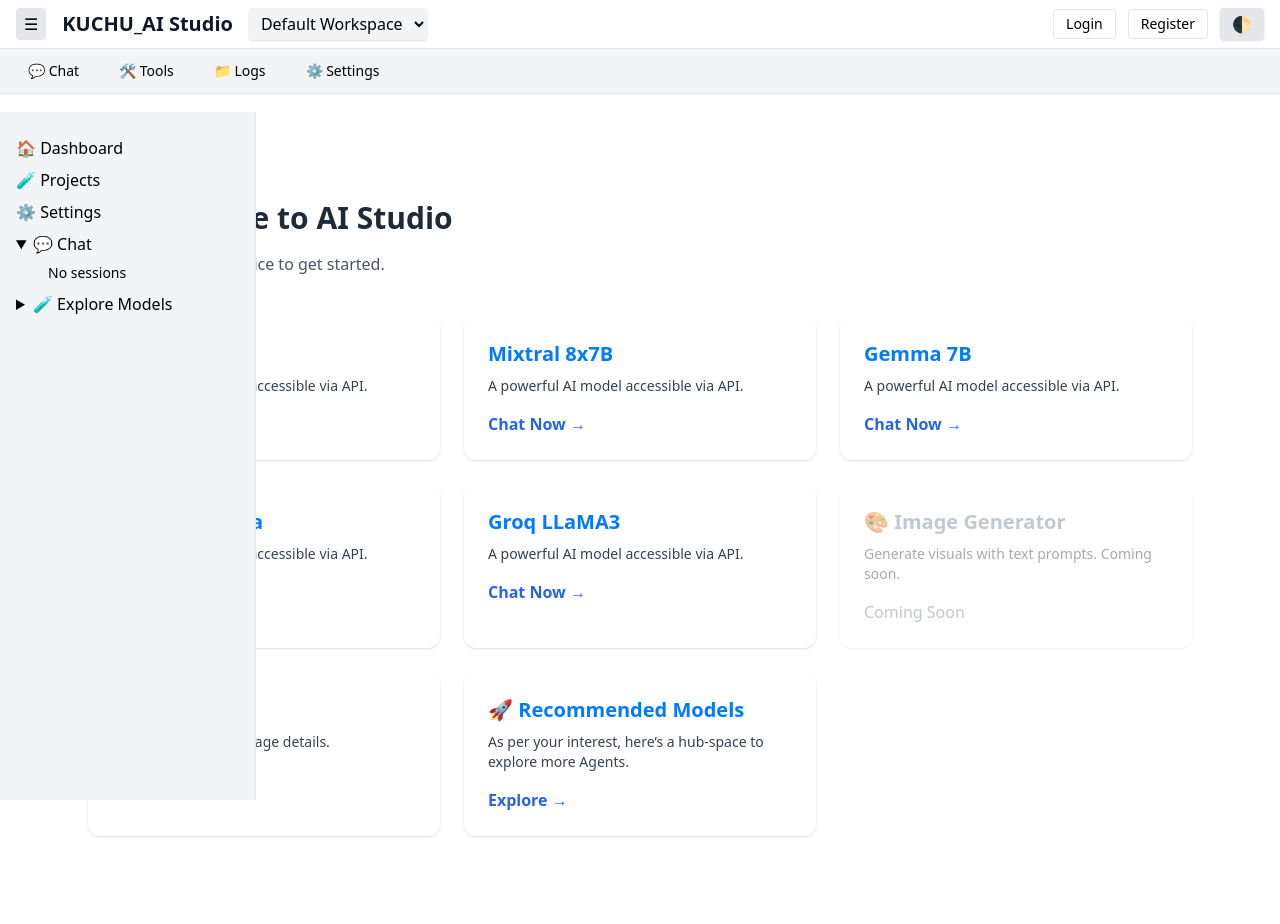
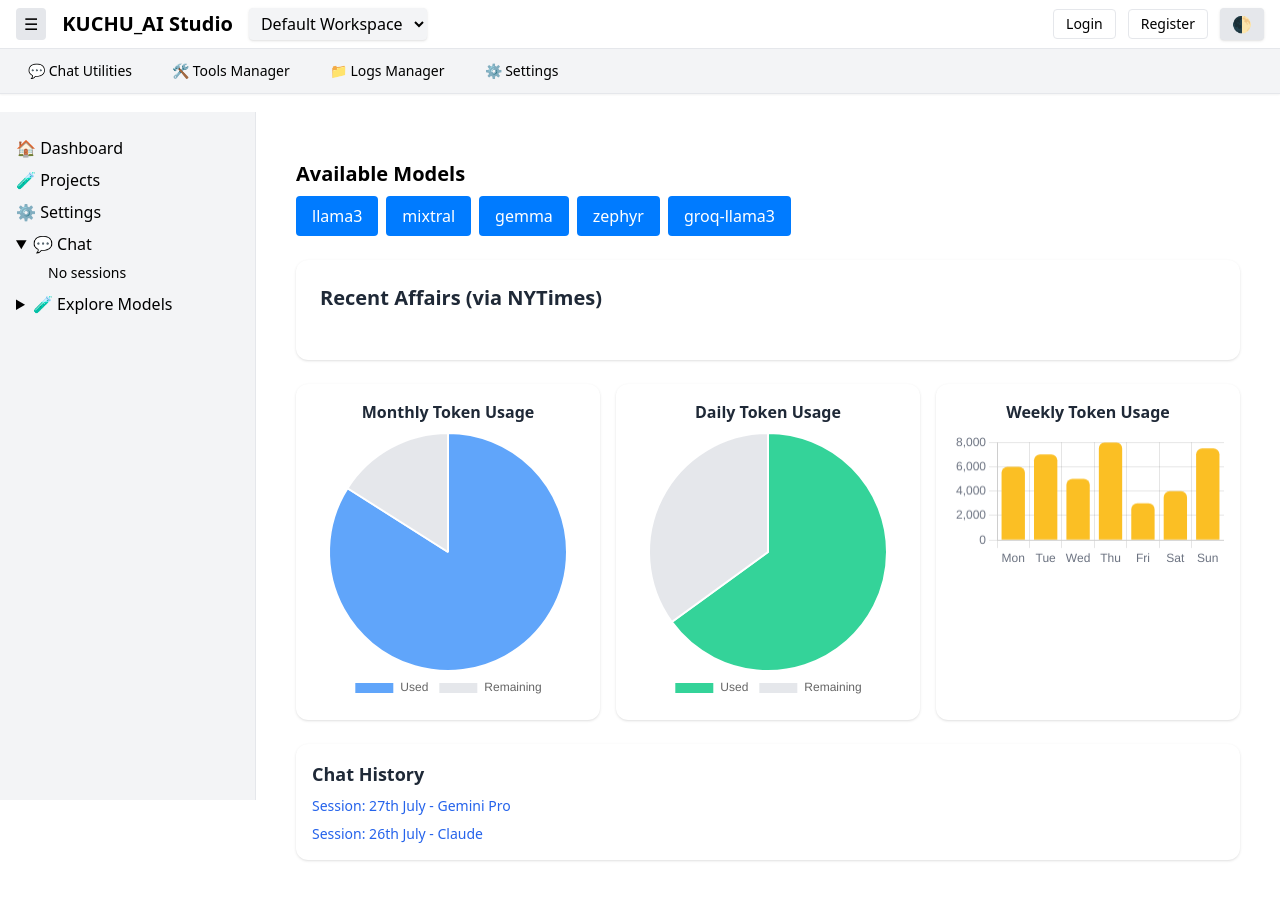
Before and after one commit to deb9911/AI-Studio, a FastAPI app: page / in a window 1280 px wide. After the commit the page ends 861 px from the top, so only its background shows below. Run offline with FastAPI, Linux system fonts and the light colour scheme; data that the repository does not hold is empty; parts of the project's set-up code (start-up, migrations or seed data) failed here and were passed over; some libraries are stand-ins or nearby versions.

Commit message:
Dashboard updated.

```diff
--- a/chat_client/generic_model_config.py
+++ b/chat_client/generic_model_config.py
@@ -7,8 +7,8 @@
 
 load_dotenv(dotenv_path=os.path.join(os.path.dirname(os.path.dirname(__file__)), ".env"))
 
-TOGETHER_API_KEY = os.getenv("together-api")
-TOGETHER_BASE_URL = os.getenv("together-url")
+TOGETHER_API_KEY = os.getenv("TOGETHER_API")
+TOGETHER_BASE_URL = os.getenv("TOGETHER_URL")
 
 print(f'TOGETHER_API_KEY=>\t{TOGETHER_API_KEY}\nTOGETHER_BASE_URL=>\t{TOGETHER_BASE_URL}')
 
--- a/studio/main.py
+++ b/studio/main.py
@@ -16,7 +16,7 @@
 from chat_client.generic_model_config import MODEL_REGISTRY, get_model_handler
 
 # App components
-from studio.routes import auth_routes, config_routes, chat_routes
+from studio.routes import auth_routes, config_routes, chat_routes, newsdata_routes
 from studio.services.db import init_db, get_session
 from studio.dependency import get_current_user, require_roles
 from studio.services.config_manager import load_user_config_db, save_user_config_db
@@ -39,10 +39,11 @@
 init_db()
 
 # Include routers
-app.include_router(auth_routes.router, tags=["Authentication"])
+app.include_router(auth_routes.router, tags=["Authentication"])     # Need special alignment.
 app.include_router(config_routes.router, prefix="/config", tags=["Configuration"])
 # app.include_router(google_router, prefix="/auth", tags=["OAuth"])
-app.include_router(auth_router, prefix="/auth", tags=["OAuth"])
+app.include_router(auth_router, prefix="/auth", tags=["OAuth"])     # Need special alignment.
+app.include_router(newsdata_routes.router, tags=["News"])
 app.include_router(chat_routes.router, prefix="/chat", tags=["Chat"])
 
 # Configuration update
@@ -52,7 +53,6 @@
 app.include_router(docgen_router, prefix="/tools/docgen")
 
 conversations_store: Dict[str, List[Dict[str, str]]] = {}  # {conversation_name: [ {"user":..., "ai":...}, ... ]}
-
 
 @app.post("/generate-doc")
 async def generate_doc(request: Request, content: str = Form(...)):
@@ -126,8 +126,6 @@
         "models": MODEL_REGISTRY
     })
 
-
-
 @app.post("/chat/{model_id}/send")
 async def post_chat_message(
     model_id: str,
--- a/studio/templates/base.html
+++ b/studio/templates/base.html
@@ -43,42 +43,23 @@
   <!-- Top Navbar -->
   <header class="fixed top-0 left-0 right-0 z-40 bg-white dark:bg-gray-800 border-b border-gray-200 dark:border-gray-700 shadow-sm">
     <div class="flex justify-between items-center px-4 py-2">
-    <!-- Left Section: Sidebar + Title + Workspace -->
+      <!-- Left Section -->
       <div class="flex items-center gap-4">
-      <!-- Sidebar Toggle -->
         <button onclick="toggleSidebar()" title="Toggle Sidebar" aria-label="Toggle Sidebar"
-        class="bg-gray-200 dark:bg-gray-700 text-black dark:text-white px-2 py-1 rounded">
-        ☰
-      </button>
-
-      <!-- Title -->
-      <span class="text-xl font-semibold text-gray-900 dark:text-white">
-        KUCHU_AI Studio
-      </span>
-
-      <!-- Workspace Switcher -->
-      <select title="Switch Workspace"
-        class="bg-gray-100 dark:bg-gray-700 text-black dark:text-white px-2 py-1 rounded shadow">
+          class="bg-gray-200 dark:bg-gray-700 text-black dark:text-white px-2 py-1 rounded">☰</button>
+        <span class="text-xl font-semibold">KUCHU_AI Studio</span>
+        <select class="bg-gray-100 dark:bg-gray-700 text-black dark:text-white px-2 py-1 rounded shadow">
           <option>Default Workspace</option>
           <option>Project 1</option>
           <option>Project 2</option>
         </select>
       </div>
 
-    <!-- Right Section: Theme Toggle + Import/Export -->
+      <!-- Right Section -->
       <div class="flex items-center gap-3">
-      <!-- Context Import/Export -->
-      <div class="flex items-center gap-2">
-        <!-- Export Context -->
-        <!-- Import Context -->
-        <form method="POST" action="/tools/context_manager/context/import" enctype="multipart/form-data">
-        </form>
-      </div>
-
-      <!-- Auth Links or Logout -->
         {% if request.session.get('user_id') %}
           <span class="text-sm opacity-70">Signed in</span>
-        <form action="/auth/logout" method="post" class="inline">
+          <form action="/auth/logout" method="post">
             <button class="px-3 py-1 rounded bg-red-500 text-white text-sm">Logout</button>
           </form>
         {% else %}
@@ -86,36 +67,33 @@
           <a href="/auth/register" class="text-sm px-3 py-1 rounded border hover:bg-gray-100 dark:hover:bg-gray-700">Register</a>
         {% endif %}
 
-      <!-- Theme Toggle -->
         <button onclick="toggleTheme()" title="Toggle Theme" aria-label="Toggle Theme"
-              class="bg-gray-200 dark:bg-gray-700 text-black dark:text-white px-3 py-1 rounded shadow">
-        🌓
-      </button>
+                class="bg-gray-200 dark:bg-gray-700 text-black dark:text-white px-3 py-1 rounded shadow">🌓</button>
       </div>
     </div>
 
-  <!-- Section Tabs -->
+    <!-- Tabs -->
     <nav class="bg-gray-100 dark:bg-gray-900 border-t border-gray-200 dark:border-gray-700">
       <div class="px-4 py-1 flex gap-4 text-sm">
-      <a href="/chat" class="px-3 py-2 rounded hover:bg-gray-200 dark:hover:bg-gray-800">💬 Chat</a>
-      <a href="/tools" class="px-3 py-2 rounded hover:bg-gray-200 dark:hover:bg-gray-800">🛠 Tools</a>
-      <a href="/logs" class="px-3 py-2 rounded hover:bg-gray-200 dark:hover:bg-gray-800">📁 Logs</a>
+        <a href="/chat" class="px-3 py-2 rounded hover:bg-gray-200 dark:hover:bg-gray-800">💬 Chat Utilities</a>
+        <a href="/tools" class="px-3 py-2 rounded hover:bg-gray-200 dark:hover:bg-gray-800">🛠 Tools Manager</a>
+        <a href="/logs" class="px-3 py-2 rounded hover:bg-gray-200 dark:hover:bg-gray-800">📁 Logs Manager</a>
         <a href="/settings" class="px-3 py-2 rounded hover:bg-gray-200 dark:hover:bg-gray-800">⚙️ Settings</a>
       </div>
     </nav>
   </header>
 
-  <!-- Main Layout -->
+  <!-- Layout -->
   <div class="flex flex-1 pt-28 overflow-hidden">
-
     <!-- Sidebar -->
     <aside id="sidebar"
            class="fixed top-28 left-0 bottom-0 w-64 bg-gray-100 dark:bg-gray-800 border-r overflow-y-auto
            transition-transform duration-300 -translate-x-full z-30">
       <div class="p-4 space-y-2">
-            <a href="/" class="block mt-2 hover:text-primary">🏠 Dashboard </a>
+        <a href="/" class="block mt-2 hover:text-primary">🏠 Dashboard</a>
         <a href="/projects" class="block mt-2 hover:text-primary">🧪 Projects</a>
         <a href="/settings" class="block mt-2 hover:text-primary">⚙️ Settings</a>
+
         <details class="group mt-4" open>
           <summary class="cursor-pointer hover:text-primary">💬 Chat</summary>
           <div class="ml-4 mt-1 space-y-1">
@@ -124,9 +102,7 @@
                 <summary class="cursor-pointer hover:text-primary">📂 Sessions</summary>
                 <div class="ml-4 mt-1 space-y-1">
                   {% for cname in conversations.keys() %}
-                <a href="/chat/{{ agent }}?conversation_name={{ cname }}" class="block hover:text-primary">
-                  📝 {{ cname }}
-                </a>
+                    <a href="/chat/{{ agent }}?conversation_name={{ cname }}" class="block hover:text-primary">📝 {{ cname }}</a>
                   {% endfor %}
                 </div>
               </details>
@@ -147,7 +123,7 @@
       </div>
     </aside>
 
-    <!-- Main Content -->
+    <!-- Main Content Area -->
     <main id="main-content"
           class="flex-1 overflow-y-auto px-4 py-6 transition-all duration-300">
       {% block content %}{% endblock %}
@@ -158,13 +134,17 @@
   <script>
     const UI_KEYS = {
       leftCollapsed: "ui:leftCollapsed",
-    rightCollapsed: "ui:rightCollapsed"
     };
-  function setFlag(key, val) { localStorage.setItem(key, val ? "1" : "0"); }
-  function getFlag(key, def=false) {
+
+    function setFlag(key, val) {
+      localStorage.setItem(key, val ? "1" : "0");
+    }
+
+    function getFlag(key, def = false) {
       const v = localStorage.getItem(key);
       return v === null ? def : v === "1";
     }
+
     function applyLeftSidebarState() {
       const collapsed = getFlag(UI_KEYS.leftCollapsed, false);
       const sidebar = document.getElementById('sidebar');
@@ -174,7 +154,7 @@
         sidebar.classList.add('-translate-x-full');
         main.classList.remove('ml-64');
       } else {
-      sidebar.classList.remove('-translate-x-full');const url = this.getAttribute("action") || window.location.pathname;
+        sidebar.classList.remove('-translate-x-full');
         main.classList.add('ml-64');
       }
     }
@@ -193,8 +173,8 @@
       localStorage.setItem("theme", isDark ? "dark" : "light");
     }
 
-    const urlParams = new URLSearchParams(window.location.search);
-  if (urlParams.get("imported") === "true") {
+    // Context import feedback
+    if (new URLSearchParams(window.location.search).get("imported") === "true") {
       alert("✅ Context imported successfully!");
     }
   </script>
--- a/studio/templates/index.html
+++ b/studio/templates/index.html
@@ -1,63 +1,163 @@
 {% extends "base.html" %}
 
-{% block title %}Home - My App{% endblock %}
+{% block content %}
+<div class="p-6 space-y-4">
 
-{% block content %}
-<!-- Theme Toggle -->
-    <!--button onclick="toggleTheme()" class="fixed top-3 right-4 z-50 px-3 py-1 border-2 border-primary text-primary rounded-full bg-white dark:bg-gray-800">
-        🌓
-    </button-->
+  <!-- Model Selection Block -->
+  <div class="mb-6">
+    <h2 class="text-xl font-semibold mb-2">Available Models</h2>
+    <div class="flex flex-wrap gap-2">
+      {% for model_name in models.keys() %}
+        <a href="/chat/{{ model_name }}" class="px-4 py-2 bg-primary text-white rounded hover:bg-blue-600 transition">
+          {{ model_name }}
+        </a>
+      {% endfor %}
+    </div>
+  </div>
 
-    <!-- Dashboard Container -->
-    <div class="max-w-6xl mx-auto py-16 px-6">
-        <h1 class="text-3xl font-bold mb-4 text-gray-800 dark:text-gray-100">🧠 Welcome to AI Studio</h1>
-        <p class="mb-10 text-gray-600 dark:text-gray-300">Select a model or service to get started.</p>
+  <!-- Vertical stacked dashboard cards -->
+  <div class="space-y-6">
 
-        <div class="grid grid-cols-1 md:grid-cols-2 lg:grid-cols-3 gap-6">
-            {% for model_id, model in models.items() %}
-            <div class="bg-white dark:bg-gray-800 shadow rounded-xl p-6 transition-transform hover:-translate-y-1 hover:shadow-lg">
-                <h2 class="text-xl font-semibold text-primary mb-2">{{ model.label }}</h2>
-                <p class="text-sm text-gray-700 dark:text-gray-300 mb-4">
-                    {% if model.description %}
-                        {{ model.description }}
-                    {% else %}
-                        A powerful AI model accessible via API.
-                    {% endif %}
-                </p>
-                <a href="/chat/{{ model_id }}" class="text-blue-600 dark:text-blue-400 font-semibold hover:underline">Chat Now →</a>
-            </div>
-            {% endfor %}
+  <!-- Updated Recent Affairs Section -->
+  <div class="bg-white dark:bg-gray-900 p-6 rounded-xl shadow">
+    <h2 class="text-xl font-semibold mb-4 text-gray-800 dark:text-gray-100">Recent Affairs (via NYTimes)</h2>
+    <div id="news-scroll" class="flex gap-4 overflow-x-auto pb-2">
+        <!-- News cards will load here -->
+    </div>
+   </div>
 
-            <div class="bg-white dark:bg-gray-800 shadow rounded-xl p-6 opacity-60 cursor-not-allowed">
-                <h2 class="text-xl font-semibold text-gray-400 mb-2">🎨 Image Generator</h2>
-                <p class="text-sm text-gray-500 dark:text-gray-400 mb-4">Generate visuals with text prompts. Coming soon.</p>
-                <a href="#" class="text-gray-400">Coming Soon</a>
-            </div>
 
-            <div class="bg-white dark:bg-gray-800 shadow rounded-xl p-6">
-                <h2 class="text-xl font-semibold text-primary mb-2">📊 Your Usage</h2>
-                <p class="text-sm text-gray-700 dark:text-gray-300 mb-4">Metering up user's usage details.</p>
-                <a href="#" class="text-blue-600 dark:text-blue-400 font-semibold hover:underline">Review →</a>
-            </div>
+  <!-- Usage Stats Section -->
+    <div class="grid grid-cols-1 md:grid-cols-3 gap-4">
 
-            <div class="bg-white dark:bg-gray-800 shadow rounded-xl p-6">
-                <h2 class="text-xl font-semibold text-primary mb-2">🚀 Recommended Models</h2>
-                <p class="text-sm text-gray-700 dark:text-gray-300 mb-4">As per your interest, here’s a hub-space to explore more Agents.</p>
-                <a href="#" class="text-blue-600 dark:text-blue-400 font-semibold hover:underline">Explore →</a>
-            </div>
+    <!-- Monthly Usage Pie -->
+    <div class="bg-white dark:bg-gray-900 rounded-xl shadow p-4">
+        <h3 class="text-md font-semibold text-center text-gray-800 dark:text-gray-100 mb-2">Monthly Token Usage</h3>
+        <div class="flex justify-center">
+        <canvas id="monthlyChart" class="w-40 h-40"></canvas>
         </div>
     </div>
 
-    <script>
-        function toggleTheme() {
-            document.documentElement.classList.toggle("dark");
-            localStorage.setItem("theme", document.documentElement.classList.contains("dark") ? "dark" : "light");
+    <!-- Daily Usage Pie -->
+    <div class="bg-white dark:bg-gray-900 rounded-xl shadow p-4">
+        <h3 class="text-md font-semibold text-center text-gray-800 dark:text-gray-100 mb-2">Daily Token Usage</h3>
+        <div class="flex justify-center">
+        <canvas id="dailyChart" class="w-40 h-40"></canvas>
+        </div>
+    </div>
+
+    <!-- Weekly Usage Bar -->
+    <div class="bg-white dark:bg-gray-900 rounded-xl shadow p-4">
+        <h3 class="text-md font-semibold text-center text-gray-800 dark:text-gray-100 mb-2">Weekly Token Usage</h3>
+        <div class="flex justify-center">
+        <canvas id="weeklyChart" class="w-full h-40"></canvas>
+        </div>
+    </div>
+
+    </div>
+
+  <!-- Chat List Section -->
+  <div class="w-full bg-white dark:bg-gray-900 rounded-xl shadow p-4">
+    <h3 class="text-lg font-semibold mb-2 text-gray-800 dark:text-gray-100">Chat History</h3>
+    <ul class="space-y-2 text-sm">
+      <li><a href="#" class="text-blue-600 hover:underline dark:text-blue-400">Session: 27th July - Gemini Pro</a></li>
+      <li><a href="#" class="text-blue-600 hover:underline dark:text-blue-400">Session: 26th July - Claude</a></li>
+    </ul>
+  </div>
+ </div>
+
+
+</div>
+
+<!-- Chart.js Script -->
+<script src="https://cdn.jsdelivr.net/npm/chart.js"></script>
+<script>
+    async function loadNews() {
+    const res = await fetch('/api/news');
+    const data = await res.json();
+
+    const container = document.getElementById('news-scroll');
+    container.innerHTML = '';
+    //container.innerHTML = '<div class="text-gray-500 text-sm">Loading news...</div>';
+
+    data.news.forEach(item => {
+        const card = document.createElement('div');
+        card.className = 'min-w-[300px] max-w-sm bg-white dark:bg-gray-900 rounded-xl shadow p-4 flex-shrink-0';
+
+        if (item.image) {
+            const img = document.createElement('img');
+            img.src = item.image;
+            img.alt = item.title;
+            img.className = 'w-full h-40 object-cover rounded-md mb-3';
+            card.appendChild(img);
         }
 
-        window.onload = () => {
-            if (localStorage.getItem("theme") === "dark") {
-                document.documentElement.classList.add("dark");
-            }
-        };
-    </script>
+        const link = document.createElement('a');
+        link.href = item.link;
+        link.target = '_blank';
+        link.className = 'text-blue-600 hover:underline dark:text-blue-400 text-sm font-medium';
+        link.textContent = item.title;
+
+        const date = document.createElement('div');
+        date.className = 'text-xs text-gray-500 mt-2';
+        date.textContent = new Date(item.published).toLocaleDateString();
+
+        card.appendChild(link);
+        card.appendChild(date);
+        container.appendChild(card);
+    });
+    }
+    loadNews();
+
+  // Monthly Usage Pie
+  new Chart(document.getElementById('monthlyChart'), {
+    type: 'pie',
+    data: {
+      labels: ['Used', 'Remaining'],
+      datasets: [{
+        data: [42000, 8000],  // Example values
+        backgroundColor: ['#60A5FA', '#E5E7EB'],
+      }]
+    },
+    options: {
+      plugins: { legend: { position: 'bottom' } },
+    }
+  });
+
+  // Daily Usage Pie
+  new Chart(document.getElementById('dailyChart'), {
+    type: 'pie',
+    data: {
+      labels: ['Used', 'Remaining'],
+      datasets: [{
+        data: [5200, 2800],  // Example values
+        backgroundColor: ['#34D399', '#E5E7EB'],
+      }]
+    },
+    options: {
+      plugins: { legend: { position: 'bottom' } },
+    }
+  });
+
+  // Weekly Bar Chart
+  new Chart(document.getElementById('weeklyChart'), {
+    type: 'bar',
+    data: {
+      labels: ['Mon', 'Tue', 'Wed', 'Thu', 'Fri', 'Sat', 'Sun'],
+      datasets: [{
+        label: 'Tokens Used',
+        data: [6000, 7000, 5000, 8000, 3000, 4000, 7500],
+        backgroundColor: '#FBBF24',
+        borderRadius: 6,
+      }]
+    },
+    options: {
+      plugins: { legend: { display: false } },
+      scales: {
+        y: { beginAtZero: true, ticks: { color: '#6B7280' } },
+        x: { ticks: { color: '#6B7280' } }
+      }
+    }
+  });
+</script>
 {% endblock %}
```
Also changed, not shown: studio/routes/frontend_routes.py (+14 -5 lines), studio/routes/newsdata_routes.py (added, +43 -0 lines), rag/chroma_db/chroma.sqlite3. Lines whose indentation alone changed are shown as unchanged.
